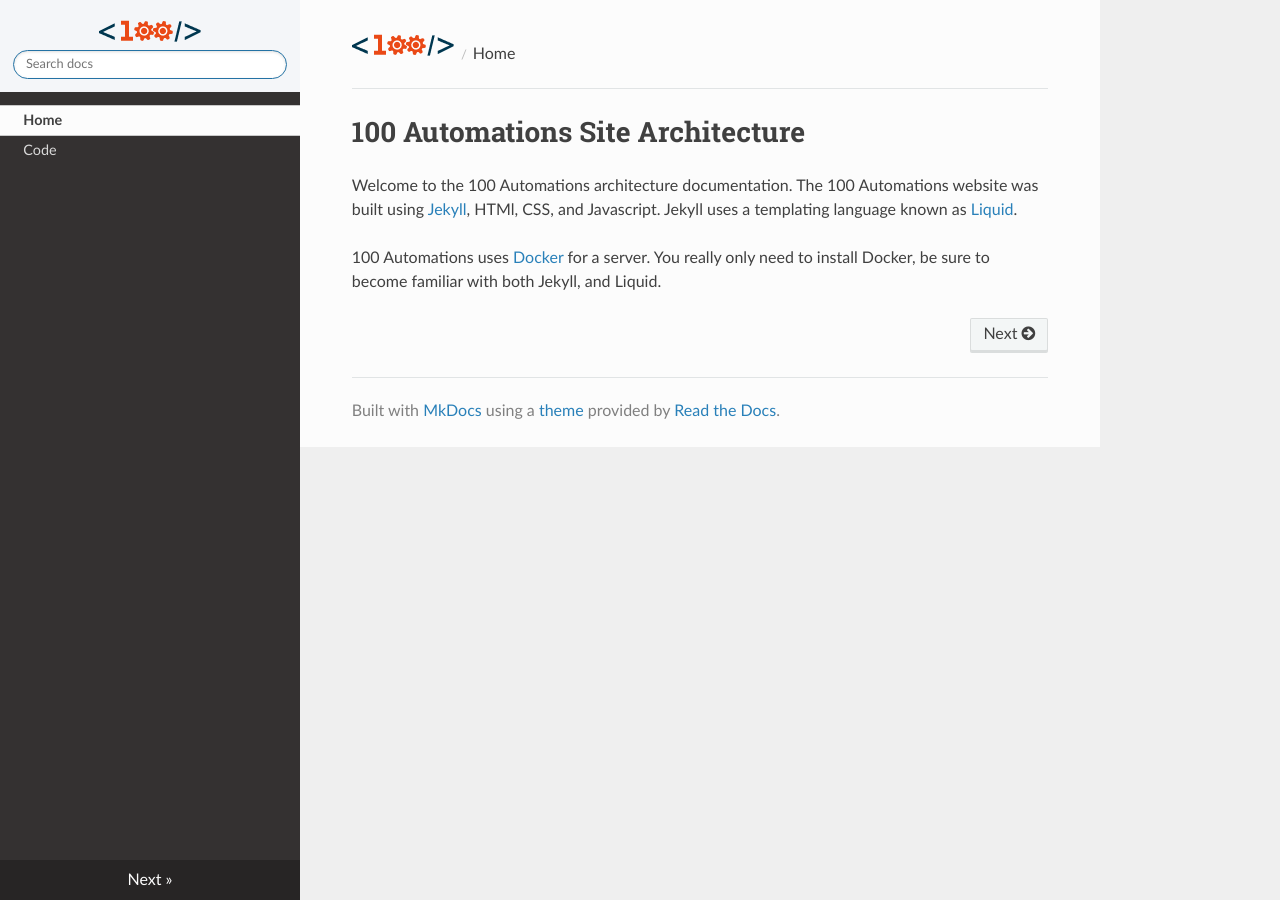
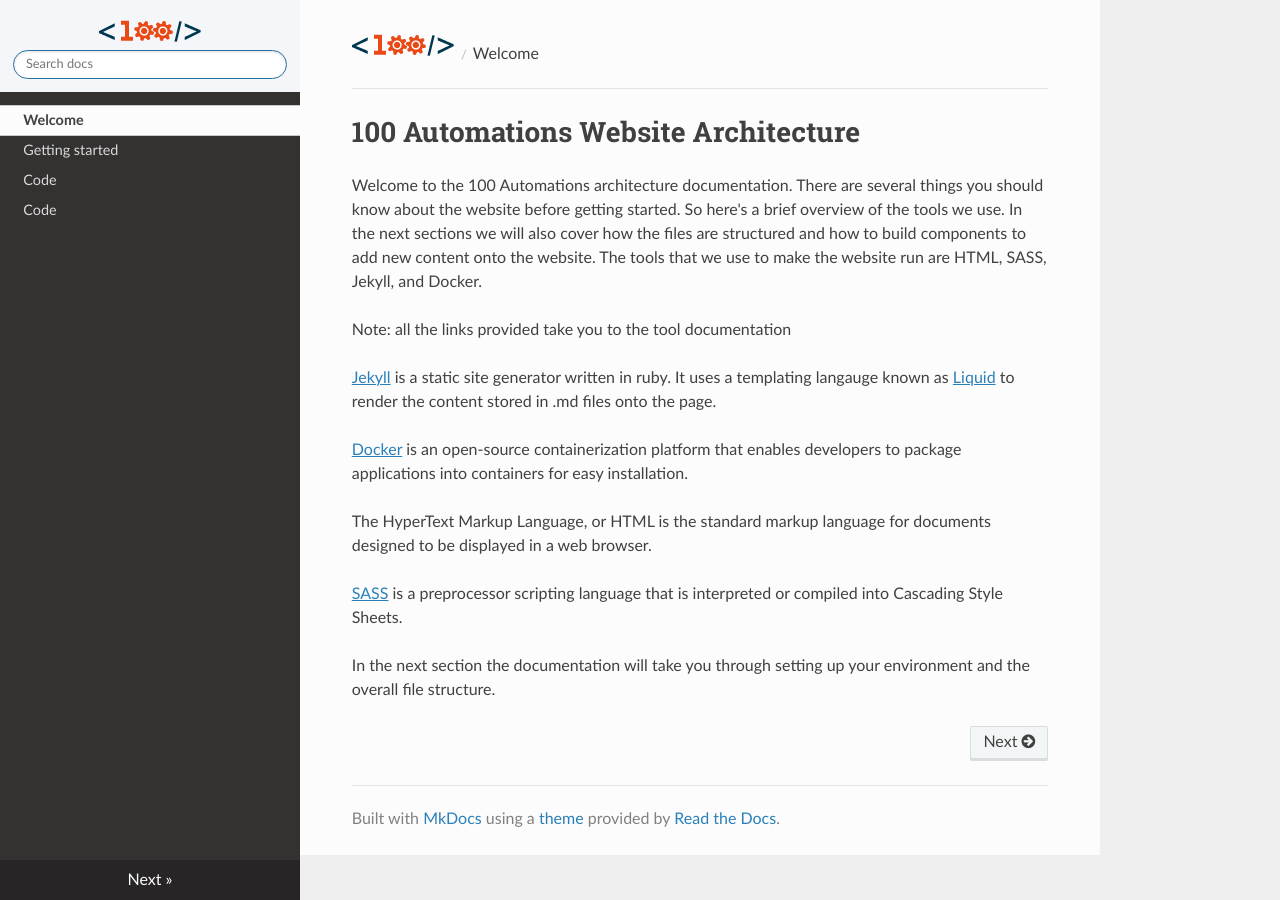
Before and after one commit to 100Automations/Architecture, an MkDocs documentation site: the page built from docs/index.md, in a window 1280 px wide. Built offline with MkDocs 1.6.1, drawn with Linux system fonts in a browser that asks for light colours; nearby versions of some CDN libraries.

Commit message:
welcome page done

```diff
--- a/docs/index.md
+++ b/docs/index.md
@@ -1,12 +1,24 @@
 <div>
-    <h1>100 Automations Site Architecture</h1>
+    <h1>100 Automations Website Architecture</h1>
     <p>
-        Welcome to the 100 Automations architecture documentation. The 100 Automations website was built using
-        <a href="https://jekyllrb.com/">Jekyll</a>, HTMl, CSS, and
-        Javascript. Jekyll uses a templating language known as <a href="https://shopify.github.io/liquid/">Liquid</a>.
+        Welcome to the 100 Automations architecture documentation. There are several things you should know about the website before getting started.
+        So here's a brief overview of the tools we use. In the next sections we will also cover how the files are structured and how to build components to add new content onto the website.
+        The tools that we use to make the website run are HTML, SASS, Jekyll, and Docker.
+    </p>
+    <p>Note: all the links provided take you to the tool documentation</p>
+    <p>
+    <a href="https://jekyllrb.com/"><u>Jekyll</u></a> is a static site generator written in ruby. It uses a templating langauge known as <a href="https://shopify.github.io/liquid/"><u>Liquid</u></a> to render the content stored in .md files onto the page.
     </p>
     <p>
-        100 Automations uses <a href="https://docs.docker.com/get-docker/">Docker</a> for a server. You really
-        only need to install Docker, be sure to become familiar with both Jekyll, and Liquid.
+    <a href="https://www.docker.com/"><u>Docker</u></a> is an open-source containerization platform that enables developers to package applications into containers for easy installation.
     </p>
+    <p>
+     The HyperText Markup Language, or HTML is the standard markup language for documents designed to be displayed in a web browser.
+     </p>
+     <p>
+     <a href="https://sass-lang.com/"><u>SASS</u></a> is a preprocessor scripting language that is interpreted or compiled into Cascading Style Sheets.
+     </p>
+    <p>
+     In the next section the documentation will take you through setting up your environment and the overall file structure.
+     </p>
 </div>
--- a/mkdocs.yml
+++ b/mkdocs.yml
@@ -1,7 +1,9 @@
 site_name: 100 Site Architecture
 site_url: https://100AutomationsArchitecture.com/
 nav:
-    - Home: index.md
+    - Welcome: index.md
+    - Getting started: gettingstarted.md
+    - Code: code.md
     - Code: code.md
 theme: readthedocs
 extra_css:
```
Also changed, not shown: docs/code.md (deleted), docs/gettingstarted.md (added).
